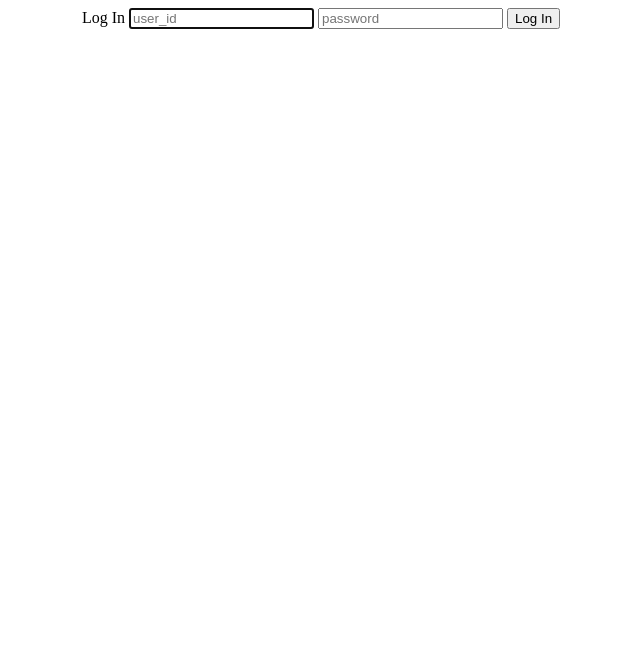
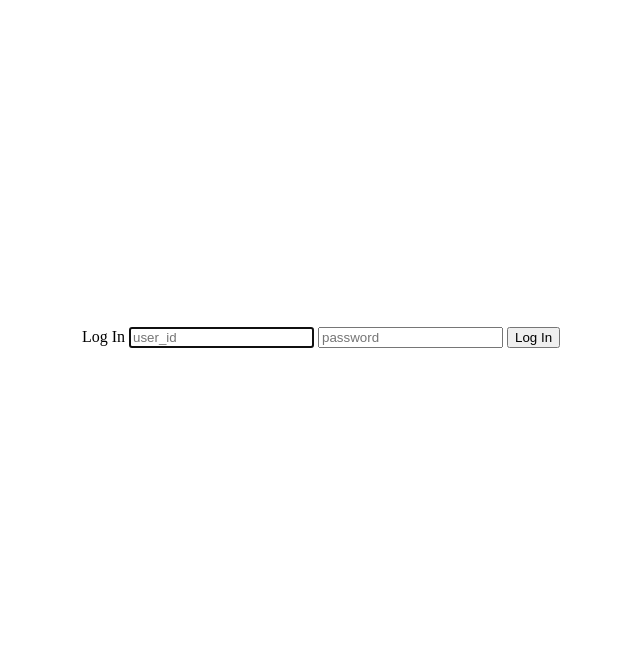
Before and after one commit to reubensandwich123/cs50-final-project, a Flask app: page /login in a window 1280 px wide. Shown: the top 665 px of the page, without its empty margins (319-959 px from the left). Run offline with Flask 3, Linux system fonts and the light colour scheme.

Commit message:
Updated stylesheet and added layout.html

```diff
--- a/static/styles.css
+++ b/static/styles.css
@@ -1,6 +1,8 @@
 .login-container{
     display: flex;
-    justify-content: center
+    justify-content: center;
+    min-height: 658px;
+    align-items: center;
 }
 .login-box{
 
```
Also changed, not shown: templates/layout.html (added).
